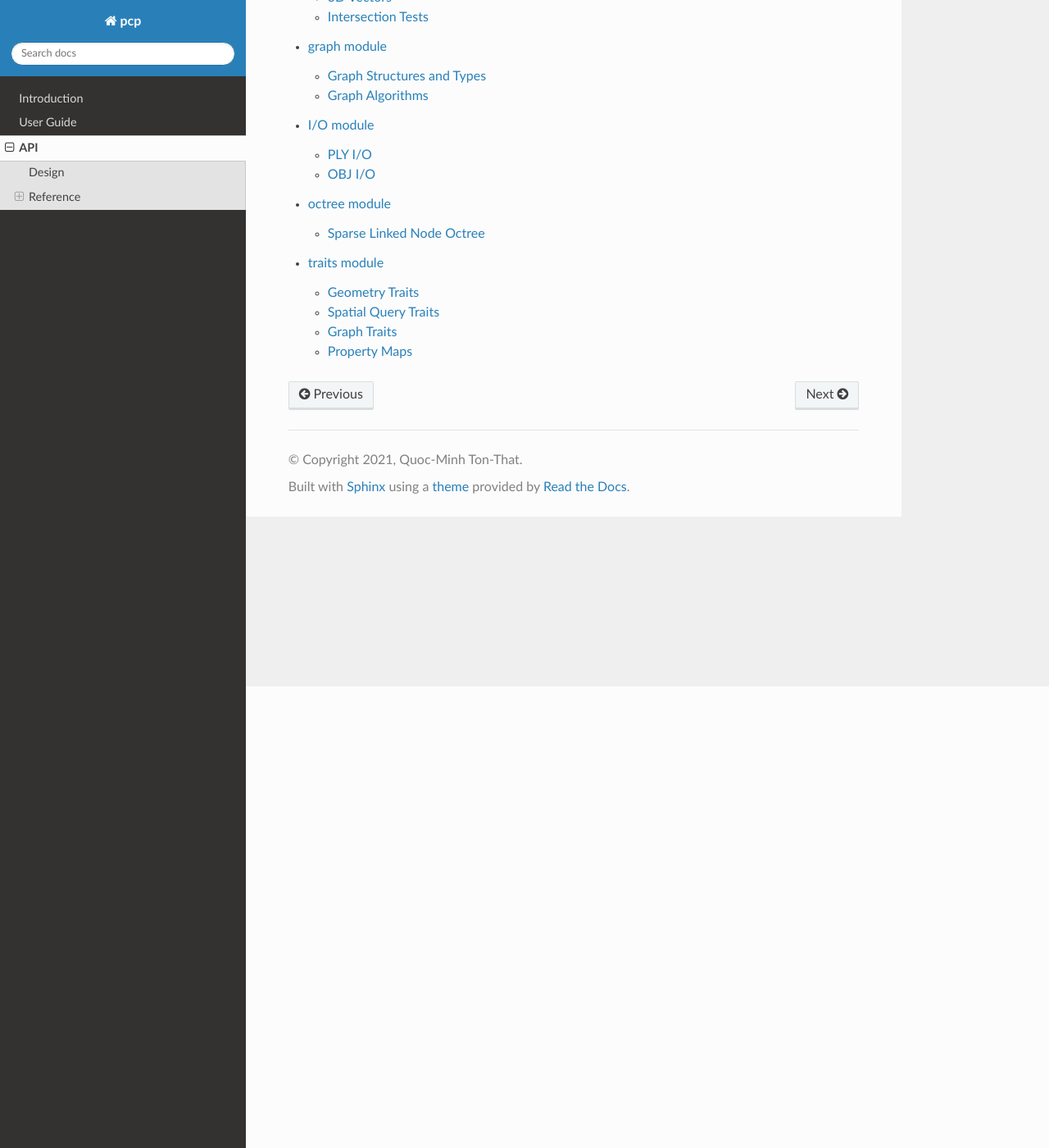
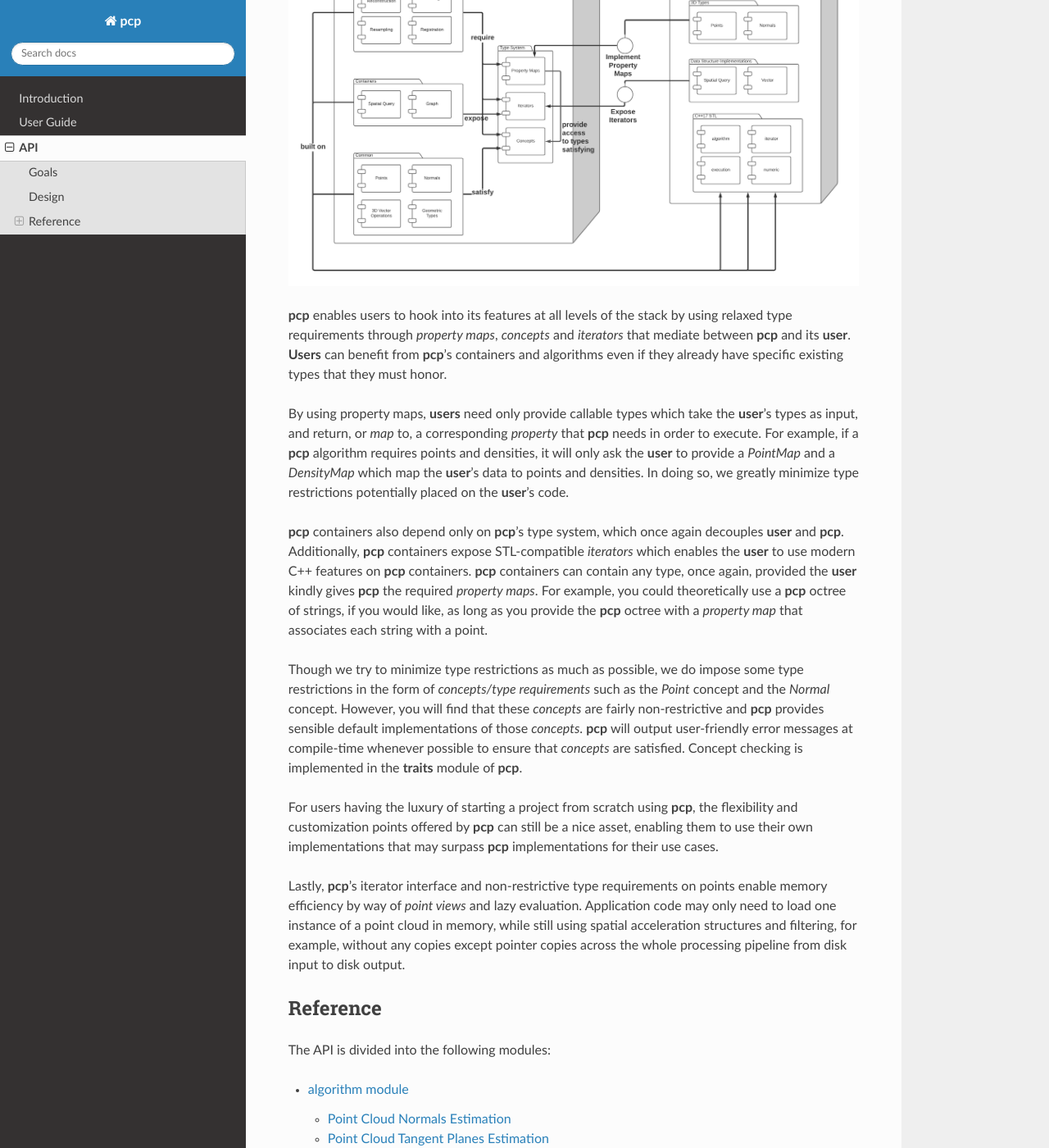
Before and after one commit to Q-Minh/point-cloud-processing, a Sphinx documentation site: the page built from doc/api/index.rst, in a window 1280 px wide and 1400 px high, scrolled down 563 px. Shown: the whole window at 82% size. Built offline with Sphinx 7.4.7 and the Read the Docs theme 2.0.0, drawn with Linux system fonts in a browser that asks for light colours; some of the changed text lies outside the part shown.

Commit message:
Complete the API documentation
We wanted to use PlantUML to
document the API design diagram
and integrate diagram documentation
in our build system and version control,
but the generated graphviz layouts were
not very user friendly, so we decided
to draw the diagram with lucidchart
and export it as an image instead.

```diff
--- a/doc/api/index.rst
+++ b/doc/api/index.rst
@@ -4,10 +4,67 @@
 API
 ===
 
+Goals
+-----
+
+**pcp**'s main goals are:
+
+- **memory efficiency**
+- **STL integration**
+- **flexibility/customizability**
+- **transparency**
+
 Design
 ---------
 
-Explain the API's design.
+.. image:: ../uml/pcp-design.png
+   :width: 800
+
+**pcp** enables users to hook into its features at all
+levels of the stack by using relaxed type requirements
+through *property maps*, *concepts* and *iterators* that
+mediate between **pcp** and its **user**. **Users** can benefit
+from **pcp**'s containers and algorithms even if they
+already have specific existing types that they must honor.
+
+By using property maps, **users** need only provide callable
+types which take the **user**'s types as input, and return, or *map* to,
+a corresponding *property* that **pcp** needs in order to
+execute. For example, if a **pcp** algorithm requires points
+and densities, it will only ask the **user** to provide a
+*PointMap* and a *DensityMap* which map the **user**'s data
+to points and densities. In doing so, we greatly minimize
+type restrictions potentially placed on the **user**'s code.
+
+**pcp** containers also depend only on **pcp**'s type system,
+which once again decouples **user** and **pcp**.
+Additionally, **pcp** containers expose STL-compatible *iterators* which enables
+the **user** to use modern C++ features on **pcp** containers.
+**pcp** containers can contain any type, once again, provided the **user**
+kindly gives **pcp** the required *property maps*. For example,
+you could theoretically use a **pcp** octree of strings, if you would
+like, as long as you provide the **pcp** octree with a *property map*
+that associates each string with a point.
+
+Though we try to minimize type restrictions as much as possible,
+we do impose some type restrictions in the form of *concepts/type requirements*
+such as the *Point* concept and the *Normal* concept. However, you will find that
+these *concepts* are fairly non-restrictive and **pcp** provides sensible default
+implementations of those *concepts*. **pcp** will output user-friendly error
+messages at compile-time whenever possible to ensure that *concepts* are
+satisfied. Concept checking is implemented in the **traits** module of **pcp**.
+
+For users having the luxury of starting a project from scratch using **pcp**,
+the flexibility and customization points offered by **pcp** can still be a
+nice asset, enabling them to use their own implementations that may surpass **pcp**
+implementations for their use cases.
+
+Lastly, **pcp**'s iterator interface and non-restrictive type requirements on
+points enable memory efficiency by way of *point views* and lazy evaluation.
+Application code may only need to load one instance of a point cloud in memory,
+while still using spatial acceleration structures and filtering, for example,
+without any copies except pointer copies across the whole processing pipeline
+from disk input to disk output.
 
 Reference
 ---------
--- a/doc/intro/index.rst
+++ b/doc/intro/index.rst
@@ -21,7 +21,7 @@ Additionally, **pcp** exposes a modern C++ template interface that
 attempts to maximize flexibility to ease integration by
 imposing relaxed type restrictions on user input
 while also providing human-readable compile errors when said type
-restrictions are not meant instead of the cryptic long error
+restrictions are not met instead of the cryptic long error
 messages one usually witnesses with template programming. This
 enables customization points at every layer of the library.
 
--- a/doc/user-guide/index.rst
+++ b/doc/user-guide/index.rst
@@ -66,6 +66,11 @@ Building
 |                                                      | executable. Command line options are documented                                     |
 |                                                      | `here <https://github.com/google/benchmark#command-line>`__.                        |
 +------------------------------------------------------+-------------------------------------------------------------------------------------+
+| ``pcp-doxygen``                                      | Generate sphinx documentation to ./build/doc/sphinx/index.html. Runs doxygen        |
+|                                                      | previously automatically if changes were detected.                                  |
++------------------------------------------------------+-------------------------------------------------------------------------------------+
+| ``pcp-sphinx``                                       | Generate doxygen documentation to ./build/doc/doxygen/html/index.html.              |
++------------------------------------------------------+-------------------------------------------------------------------------------------+
 | ``pcp-example-ply``                                  | Ply read/write example.                                                             |
 +------------------------------------------------------+-------------------------------------------------------------------------------------+
 | ``pcp-example-normals-estimation``                   | Reads a ply point cloud and exports it back with normals.                           |
```
Also changed, not shown: doc/uml/pcp-design.png (added).
